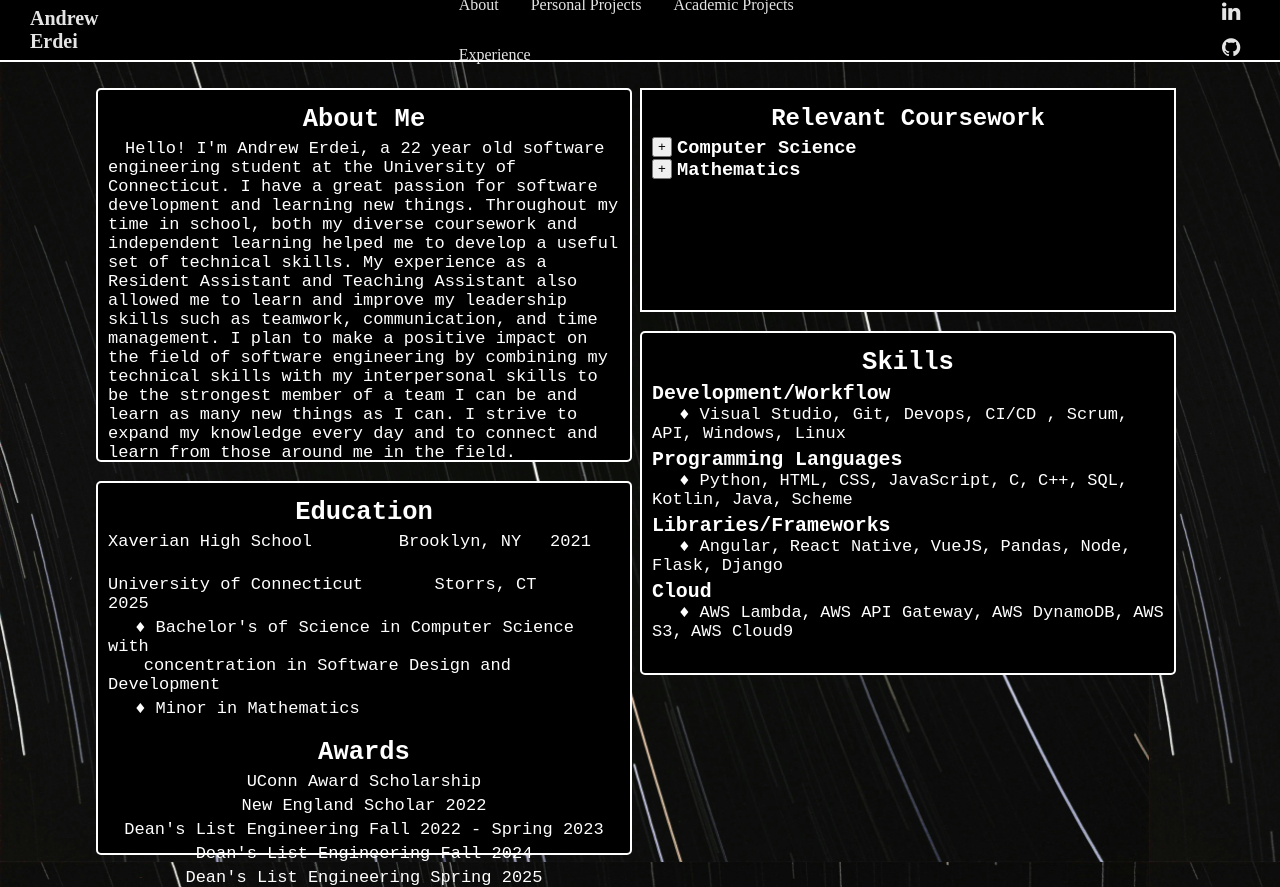
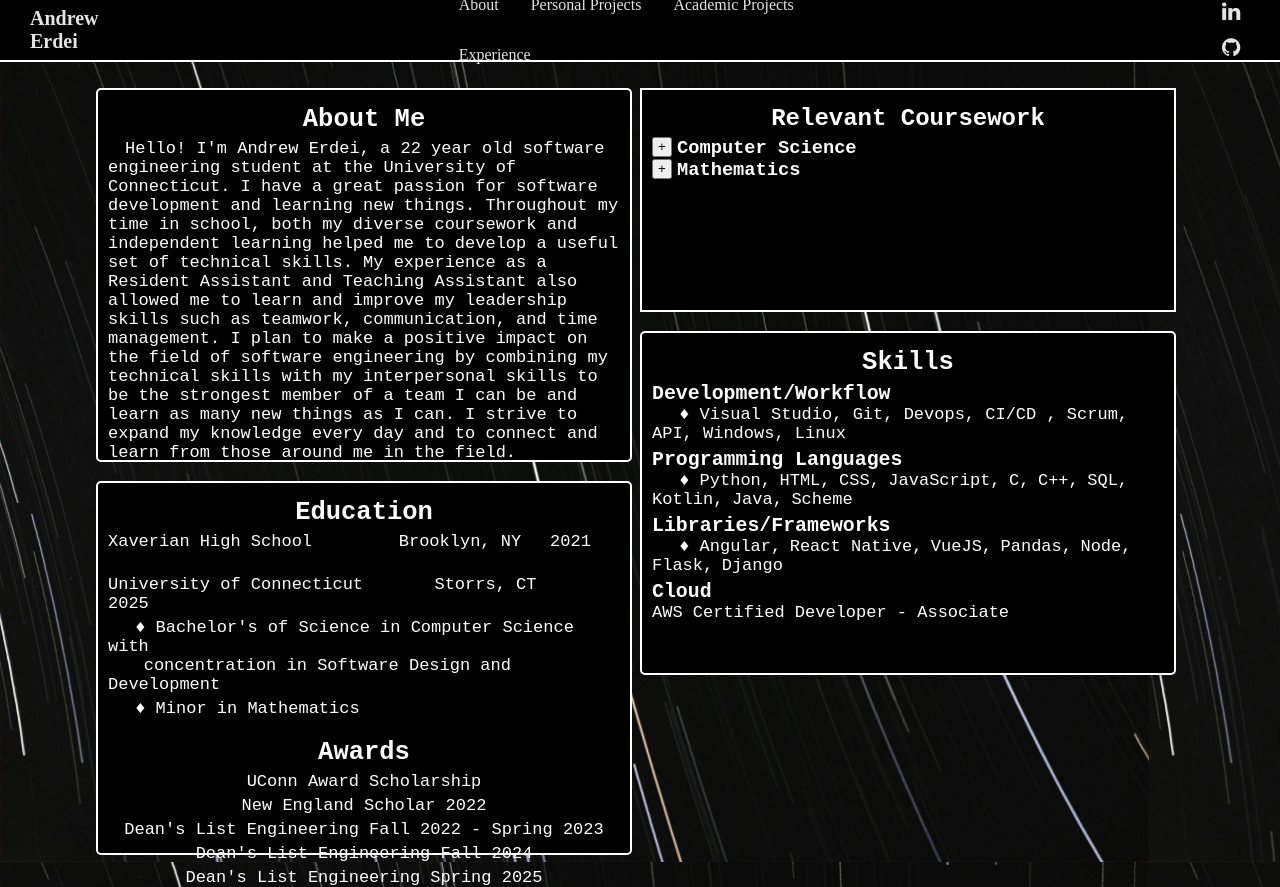
Before and after one commit to andrewerdei/myportfolio, an Angular app in the folder my-portfolio/: page /about in a window 1280 px wide. Built offline with nearby package versions, Linux system fonts and the light colour scheme.

Commit message:
Added AWS Certification to About page

```diff
--- a/my-portfolio/src/app/about/about.component.html
+++ b/my-portfolio/src/app/about/about.component.html
@@ -70,7 +70,7 @@
             <h3>Libraries/Frameworks</h3>
             <p>&emsp; &#9830; Angular,&ensp;React Native,&ensp;VueJS,&ensp;Pandas,&ensp;Node,&ensp;Flask,&ensp;Django</p>
             <h3>Cloud</h3>
-            <p>&emsp; &#9830; AWS Lambda,&ensp;AWS API Gateway,&ensp;AWS DynamoDB,&ensp;AWS S3,&ensp;AWS Cloud9</p>
+            <p>AWS Certified Developer - Associate</p>
         </div>
     </div>
 </div>
```
